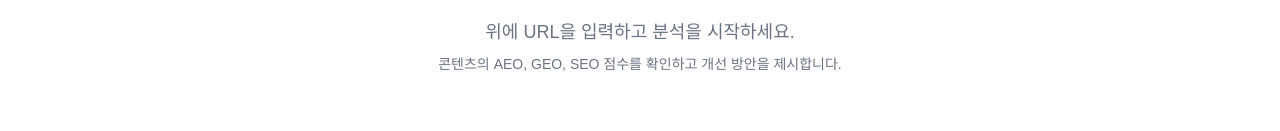
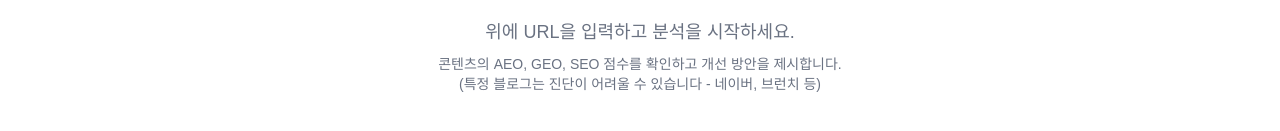
Before and after one commit to saewookkangboy/gaeoanalysis, a Next.js app: page / in a window 1280 px wide. Shown: the part 369-500 px from the top of the page. Built offline with nearby package versions, Linux system fonts and the light colour scheme; no server answers; a web font is replaced by a local one.

Commit message:
feat: 메인 페이지 설명 텍스트에 주의사항 추가
- 특정 블로그(네이버, 브런치 등) 진단 제한 사항 안내 추가

```diff
--- a/app/page.tsx
+++ b/app/page.tsx
@@ -361,7 +361,11 @@ export default function Home() {
               />
             </svg>
             <p className="text-lg font-medium">위에 URL을 입력하고 분석을 시작하세요.</p>
-            <p className="mt-2 text-sm">콘텐츠의 AEO, GEO, SEO 점수를 확인하고 개선 방안을 제시합니다.</p>
+            <p className="mt-2 text-sm">
+              콘텐츠의 AEO, GEO, SEO 점수를 확인하고 개선 방안을 제시합니다.
+              <br />
+              <span className="text-gray-500">(특정 블로그는 진단이 어려울 수 있습니다 - 네이버, 브런치 등)</span>
+            </p>
         </div>
         )}
       </main>
```
